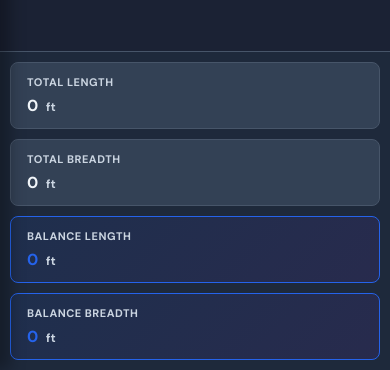
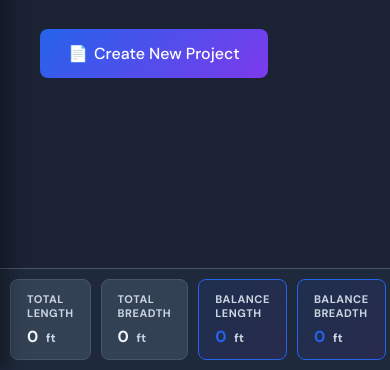
Before and after one commit to Mr-jayaram/home_design, a plain HTML site: page index.html in a window 390 px wide. Shown: the part 474-844 px from the top of the page. Drawn offline with nearby package versions, Linux system fonts and the light colour scheme.

Commit message:
Update index.html

```diff
--- a/index.html
+++ b/index.html
@@ -875,7 +875,8 @@
                 display: none;
             }
             .dimension-bar {
-                grid-template-columns: 1fr;
+                /* grid-template-columns: 1fr; */
+                display: flex;
             }
         }
     </style>
```
